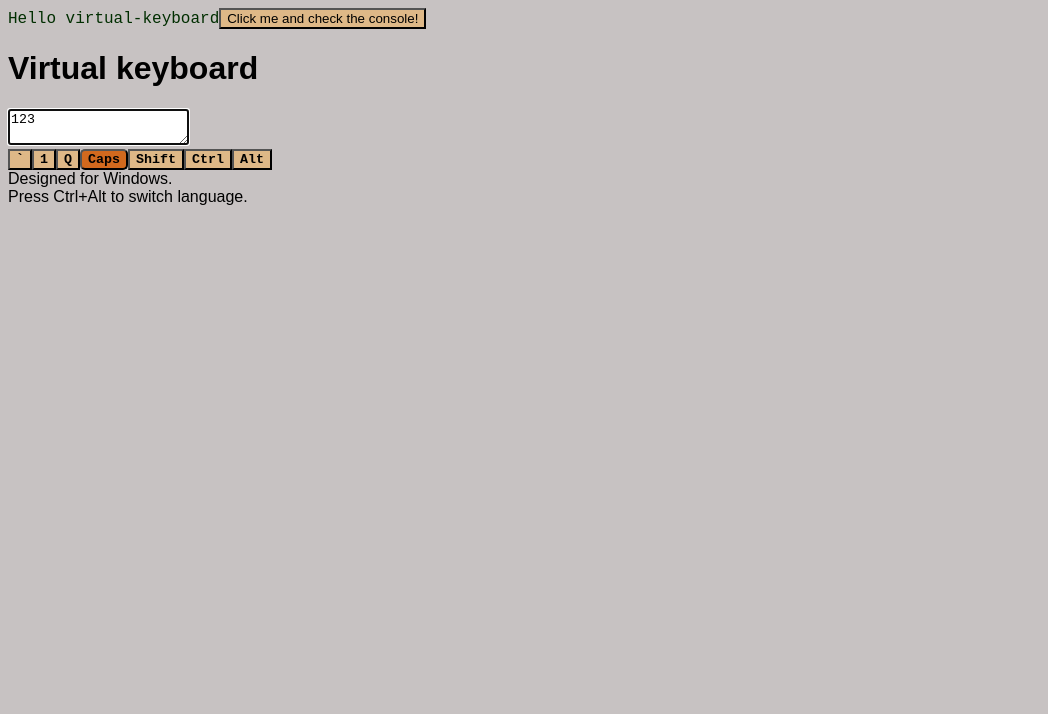
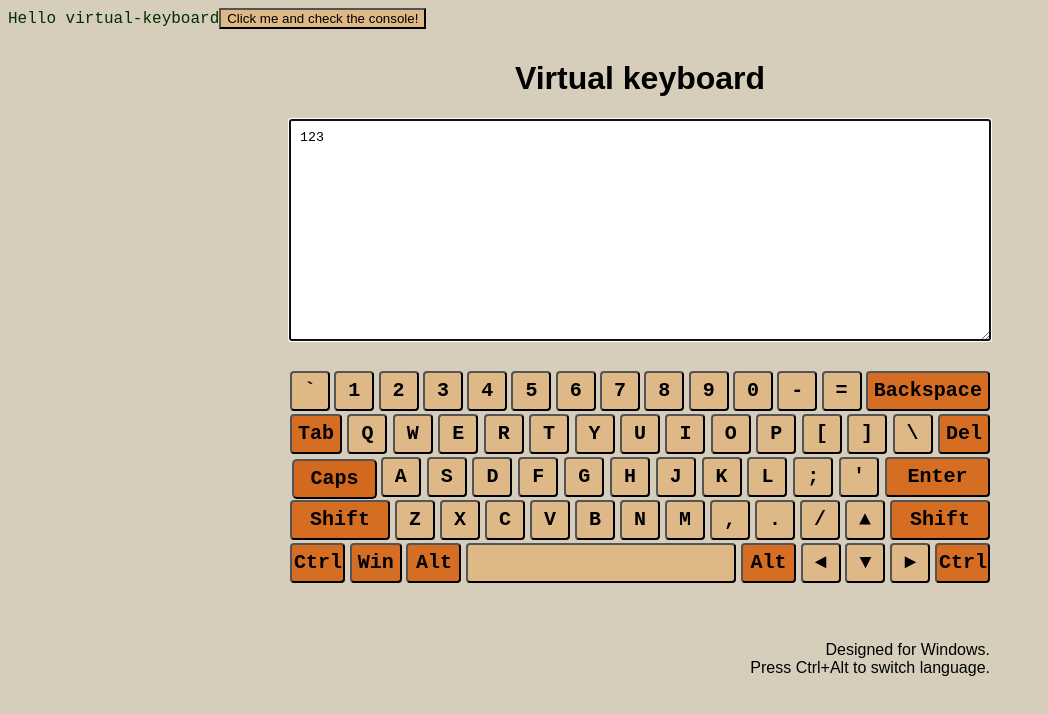
Before and after one commit to elem15/virtual-keyboard, a website built with webpack: page dist/index.html in a window 1280 px wide. Both pictures are taken after a click on the button "Caps". Shown: the whole page, without its empty margins (0-1048 px from the left). Built offline with nearby package versions, Linux system fonts and the light colour scheme.

Commit message:
feat: create full size english keyboard

```diff
--- a/src/index.js
+++ b/src/index.js
@@ -17,7 +17,7 @@ function renderCanvas() {
     textArea.className = "textarea";
     container.appendChild(textArea);
     const keyboardContainer = document.createElement("div");
-    keyboardContainer.className = "keyboardContainer";
+    keyboardContainer.className = "keyboard-container";
     keyboardContainer.appendChild(keyboard(state));
     container.appendChild(keyboardContainer);
     const footer = document.createElement("div");
--- a/src/state.js
+++ b/src/state.js
@@ -2,6 +2,7 @@ export default class {
     constructor() {
         this.layout = "english";
         this.register = "lower";
+        this.englishLowLayout = "' 1 2 3 4 5 6 7 8 9 0 - = Backspace Tab q w e r t y u i o p [ ] / Caps a s d f g h j k l ;  Enter Shift z x c v b n m , . / ▲ Shift Ctrl Win Alt Whitespace Alt ◄ ▼ ►";
     }
     setLayout(layout) {
         this.layout = layout;
@@ -12,22 +13,34 @@ export default class {
     getLayout() {
         return this.layout;
     }
-    getRegister(register) {
+    getRegister() {
         return this.register;
+    }
+    stringToArr(str) {
+        const arr = str.split(" ");
+        return arr;
     }
     print() {
         return this[this.layout][this.register];
     }
     english = {
-        lower: [
-            "`",
-            "1",
-            "q",
-            "Caps",
-            "Shift",
-            "Ctrl",
-            "Alt",
-        ],
+        lower: ['`',     '1',          '2',    '3',
+        '4',     '5',          '6',    '7',
+        '8',     '9',          '0',    '-',
+        '=',     'Backspace',  'Tab',  'q',
+        'w',     'e',          'r',    't',
+        'y',     'u',          'i',    'o',
+            'p', '[', ']', '\u005C',
+        'Del',
+        'Caps',  'a',          's',    'd',
+        'f',     'g',          'h',    'j',
+        'k',     'l',          ';',    "'",
+        'Enter', 'Shift',      'z',    'x',
+        'c',     'v',          'b',    'n',
+        'm',     ',',          '.',    '/',
+        '▲',     'Shift',      'Ctrl', 'Win',
+        'Alt',   'Whitespace', 'Alt',  '◄',
+        '▼',     '►', 'Ctrl'],
         upper: [
             "~",
             "!",
--- a/src/style.css
+++ b/src/style.css
@@ -1,17 +1,99 @@
 body {
-    background-color:rgb(199, 194, 194);
+    background-color:rgb(214, 206, 186);
     font-family: Arial, Helvetica, sans-serif;
 }
+.container {
+    width: 900px;
+    height: 600px;
+    margin: 0 auto;
+    position: relative;
+    padding: 10px;
+}
+.heading {
+    text-align: center;
+}
+.textarea {
+    display: block;
+    width: 680px;
+    height: 200px;
+    margin: 20px auto;
+    padding: 10px;
+    /* position: relative;     */
+}
+.keyboard-container {
+    width: 700px;
+    height: 200px;
+    margin: 10px auto;
+    padding: 10px;
+}
+.keyboard {
+    display: flex;
+    flex-wrap: wrap;
+    justify-content: space-between;
+    gap: 3px ;
+}
 .btn{
+    min-width: 40px;
+    height: 40px;
     background-color: burlywood;
     font-family: 'Courier New', Courier, monospace;
+    font-size: 20px;
     font-weight: bold;
+    border-radius: 4px;
+    position: relative;
+}
+.Tab {
+    background-color: rgb(213, 109, 35);
+}
+.Del {
+    background-color: rgb(213, 109, 35);
+}
+.Backspace {
+    background-color: rgb(213, 109, 35);
+}
+.Caps {
+    min-width: 85px;
+    background-color: rgb(213, 109, 35);
+}
+.Enter {
+    min-width: 105px;
+    background-color: rgb(213, 109, 35);
+
+}
+.Shift {
+    min-width: 100px;
+    background-color: rgb(213, 109, 35);
+
+}
+.Whitespace {
+    min-width: 270px;
+    content: '';
+    color: rgba(255,255,255,0);
+}
+.Ctrl {
+    max-width: 55px;
+    padding: 1px 2px;
+    background-color: rgb(213, 109, 35);
+}
+.Alt {
+    width: 55px;
+    background-color: rgb(213, 109, 35);
+}
+.Win {
+    background-color: rgb(213, 109, 35);
 }
 .active {
     background-color: chocolate;
     border-radius: 5px;
+    top: 2px;
+    left: 2px;
 }
 .hello {
     color:rgb(0, 46, 0);
     font-family: 'Courier New', Courier, monospace;
 }
+
+.footer {
+    margin: 60px 100px;
+    text-align: right;
+}
--- /dev/null
+++ b/src/temp.js
@@ -0,0 +1,6 @@
+const englishLowLayout = "` 1 2 3 4 5 6 7 8 9 0 - = Backspace Tab q w e r t y u i o p [ ] u005C Caps a s d f g h j k l ; ' Enter Shift z x c v b n m , . / ▲ Shift Ctrl Win Alt Whitespace Alt ◄ ▼ ►";
+function stringToArr(str) {
+    const arr = str.split(" ");
+    return arr;
+}
+console.log(stringToArr(englishLowLayout));
--- a/src/typing.js
+++ b/src/typing.js
@@ -8,7 +8,7 @@ export default function typing(state) {
     };
     const textArea = document.querySelector(".textarea");
     textArea.value = "123";
-    const keyboardContainer = document.querySelector(".keyboardContainer");
+    const keyboardContainer = document.querySelector(".keyboard-container");
     keyboardContainer.addEventListener("click", (e) => {
         const ctrl = document.querySelector("[data-type=Ctrl]");
 
```
